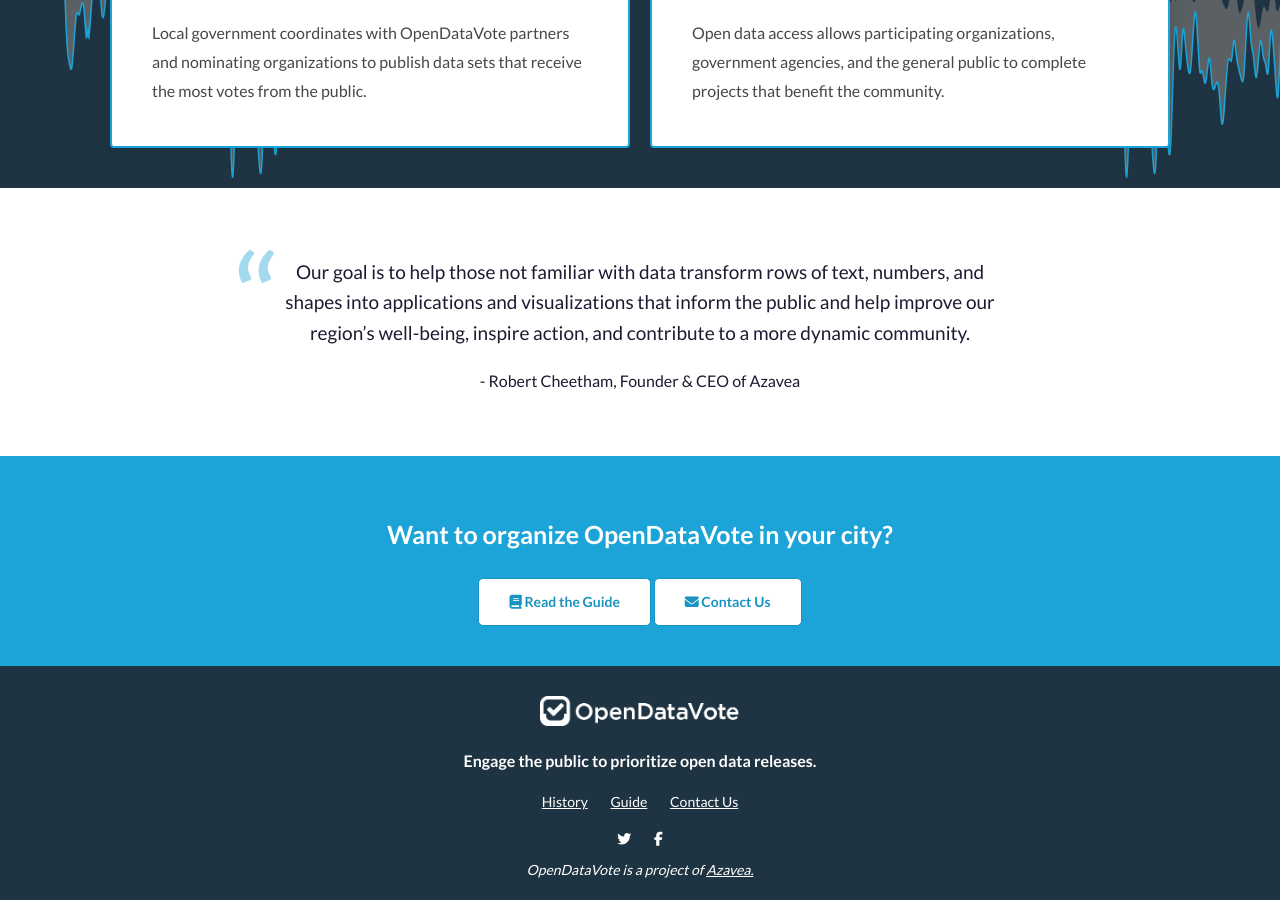
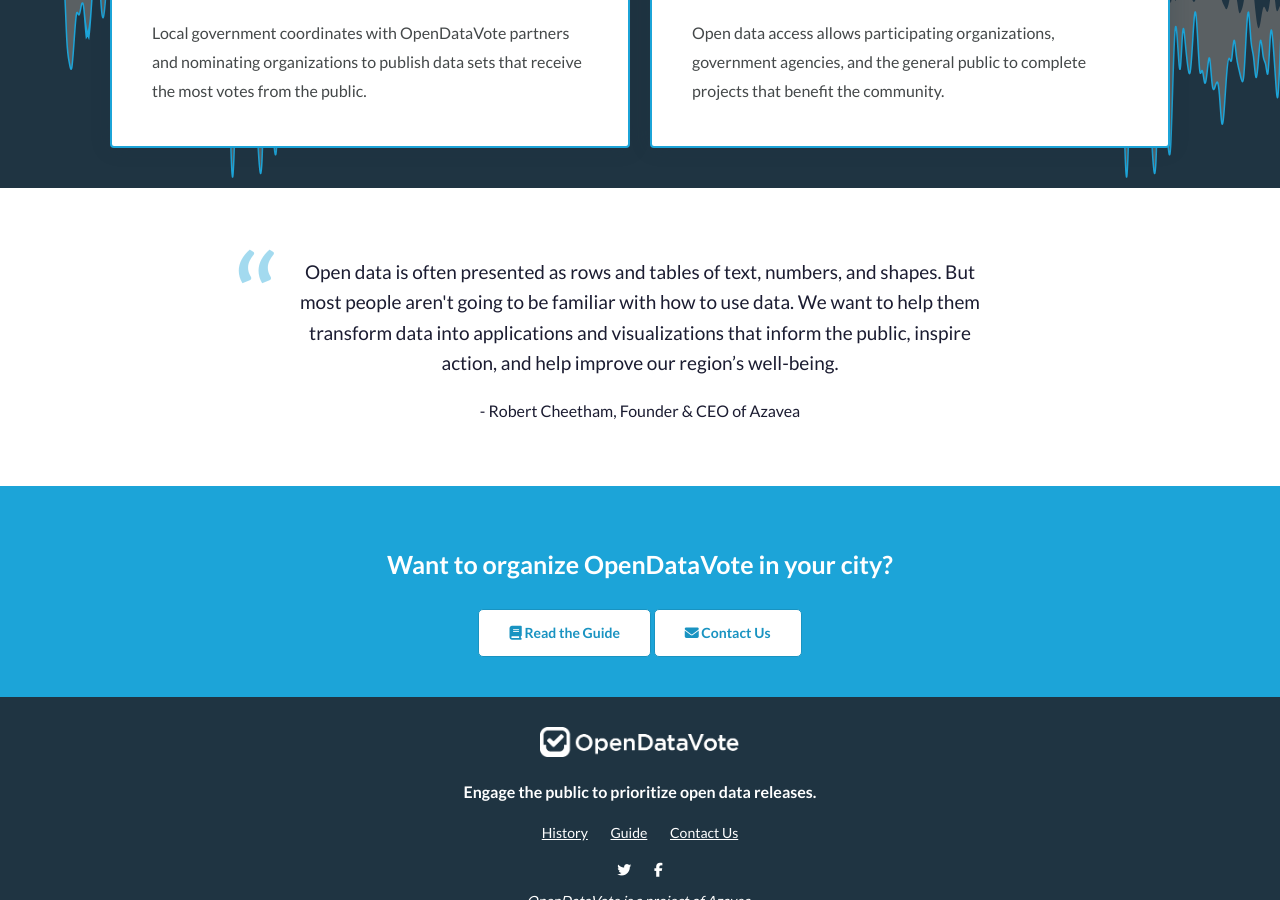
Before and after one commit to azavea/opendatavote-website, a Jekyll site: the page built from index.html, in a window 1280 px wide and 900 px high, scrolled down 1299 px. Built offline with Jekyll 4.4.1, drawn with Linux system fonts in a browser that asks for light colours; nearby versions of some CDN libraries; comment, search, counter and statistics services are not loaded.

Commit message:
update quote at bottom of page

```diff
--- a/index.html
+++ b/index.html
@@ -44,7 +44,7 @@ about:
       blurb: "Open data access allows participating organizations, government agencies, and the general public to complete projects that benefit the community."
 
 quote:
-  title: "Our goal is to help those not familiar with data transform rows of text, numbers, and shapes into applications and visualizations that inform the public and help improve our region’s well-being, inspire action, and contribute to a more dynamic community."
+  title: "Open data is often presented as rows and tables of text, numbers, and shapes. But most people aren't going to be familiar with how to use data. We want to help them transform data into applications and visualizations that inform the public, inspire action, and help improve our region’s well-being."
   subtitle: "- Robert Cheetham, Founder &amp; CEO of Azavea"
 
 calendar:
```
